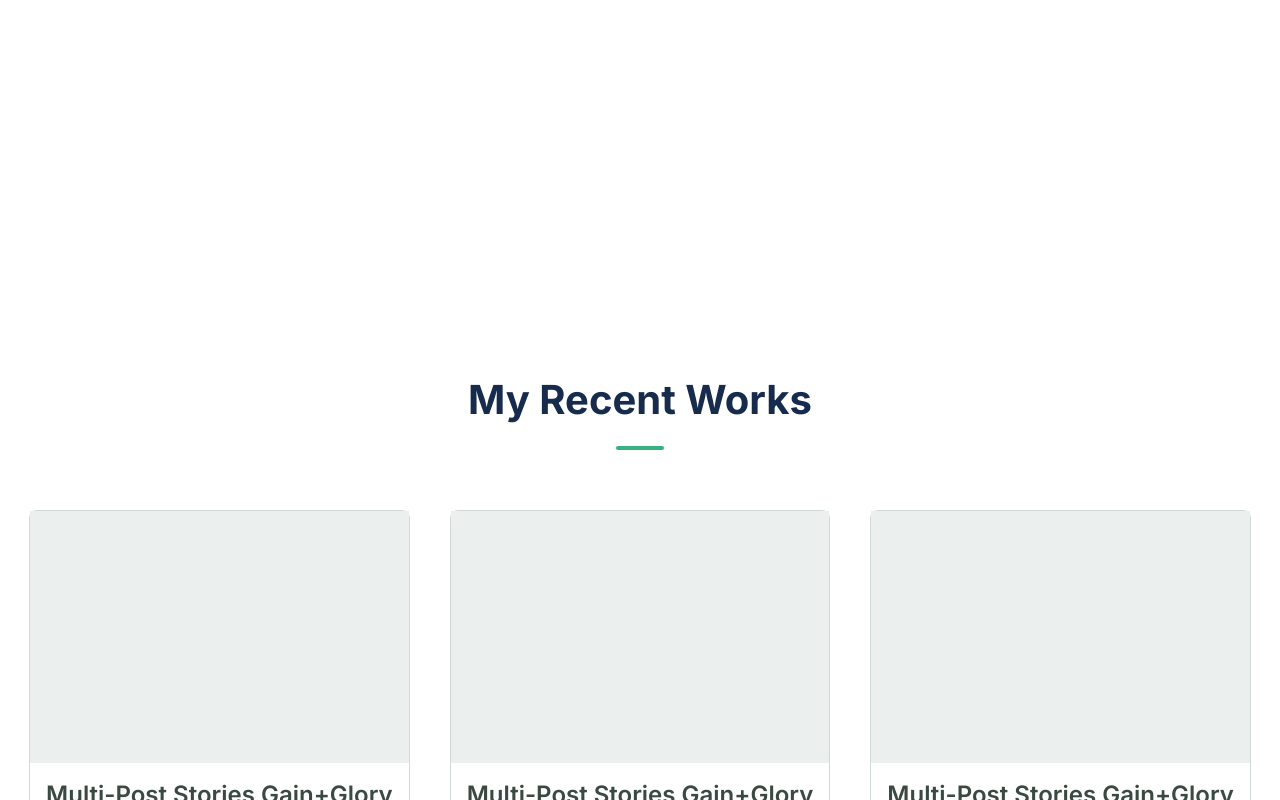
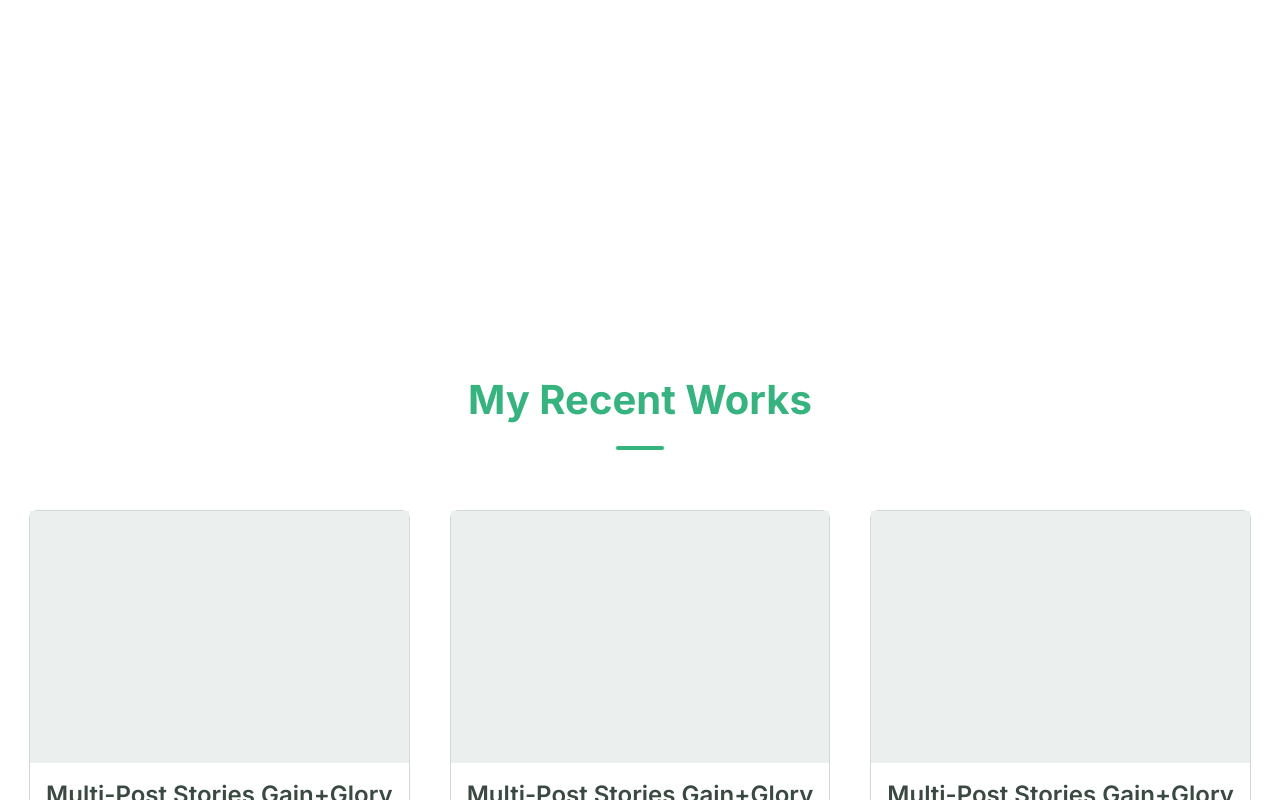
Before and after one commit to jaflih/Portfolio, a plain HTML site: page index.html in a window 1280 px wide. In both pictures the pointer is over the element "My Recent Works". Shown: the part 646-1446 px from the top of the page. Drawn offline with Linux system fonts and the light colour scheme.

Commit message:
Update common-title for Portfolio

```diff
--- a/portfolio.css
+++ b/portfolio.css
@@ -116,6 +116,11 @@ a:hover {
   line-height: 52px;
   color: #172b4d;
   margin: 20px 0;
+  transition: 100ms;
+}
+
+.common_title:hover {
+  color: #36b37f;
 }
 
 .button {
```
